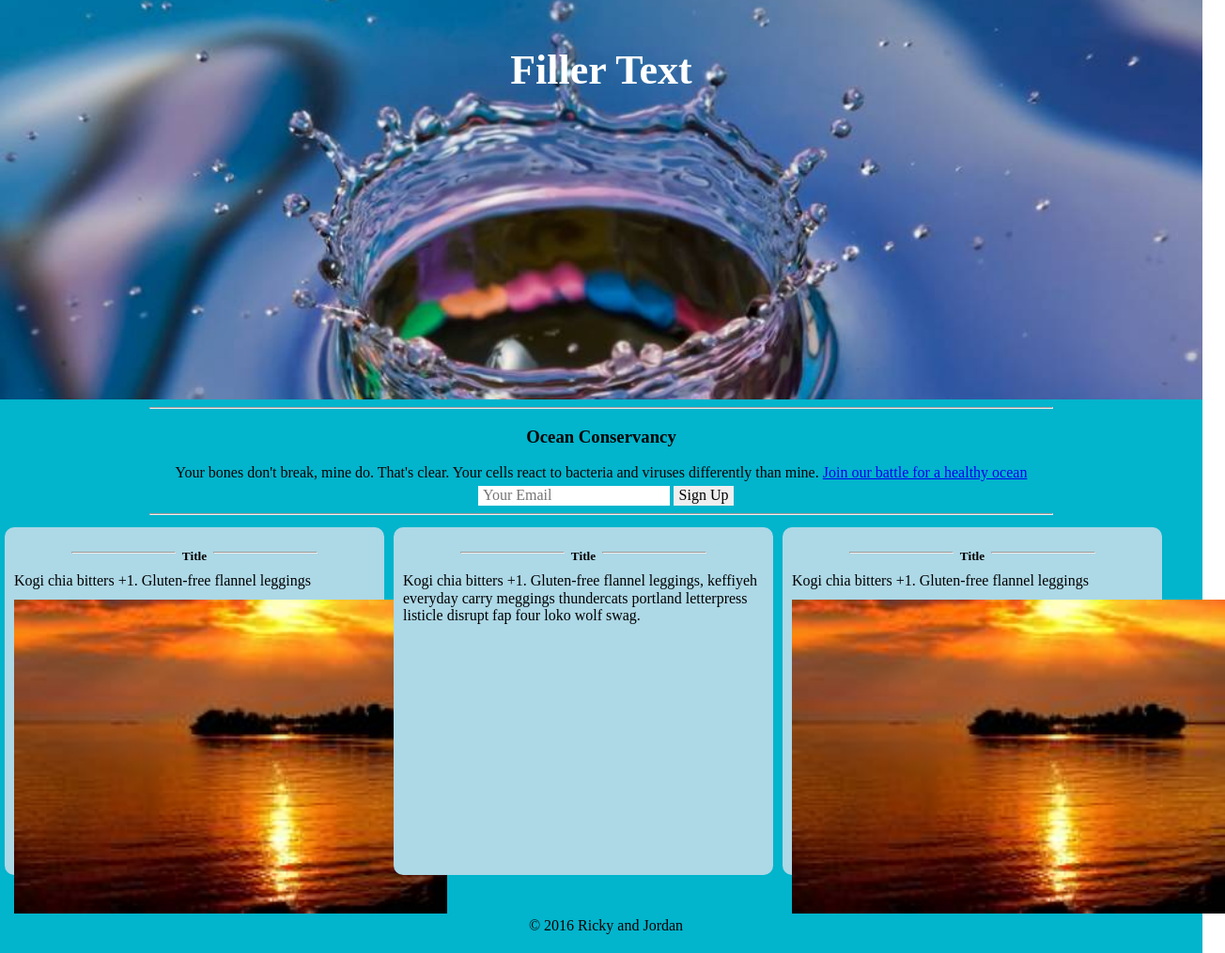
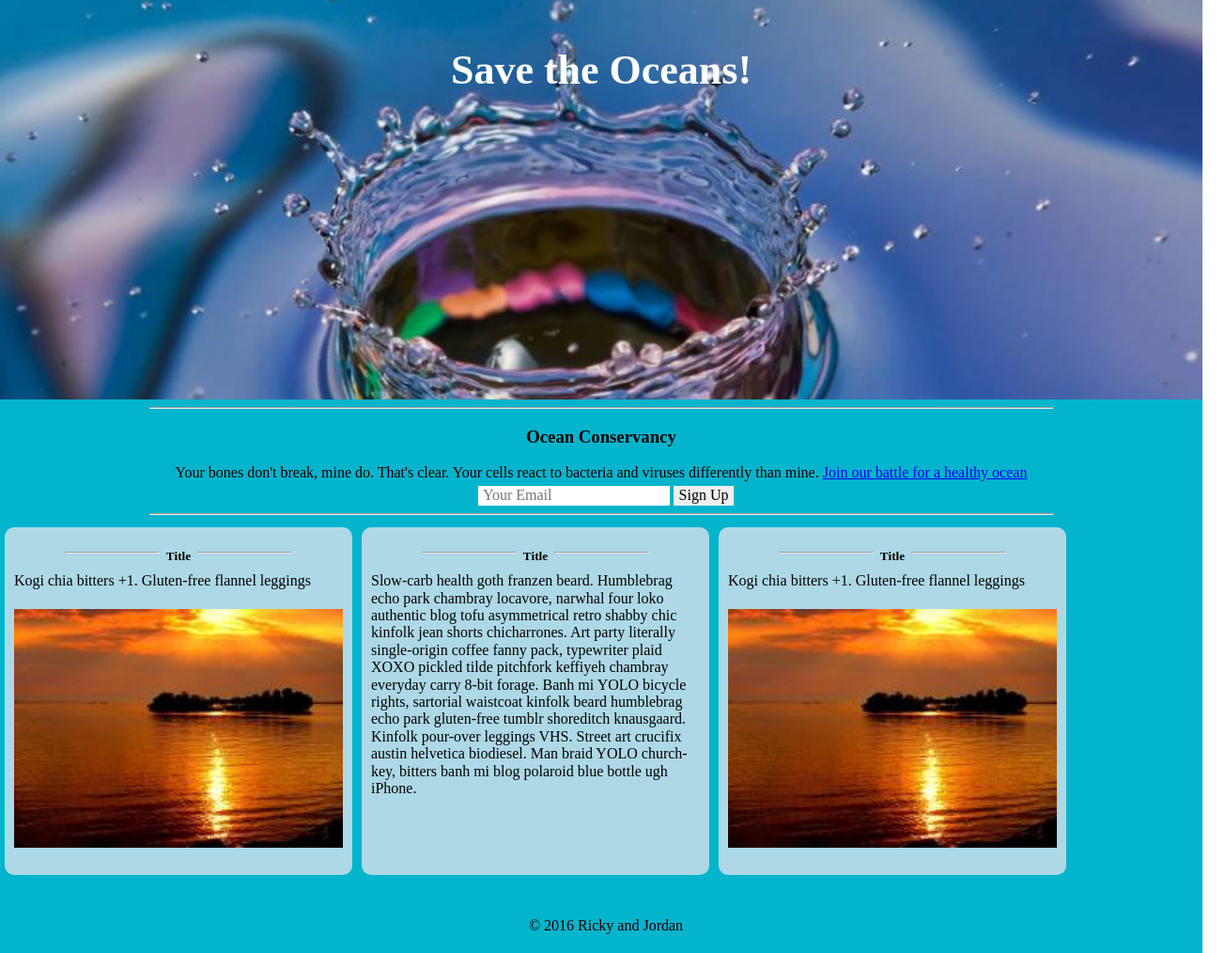
Before and after one commit to ricardolopezg/collaborative_causes, a plain HTML site: page index.html in a window 1280 px wide. Shown: the part 175-1189 px from the top of the page at 94% size, 1304 px wide, since content can reach past the window. Drawn offline with nearby package versions, Linux system fonts and the light colour scheme.

Commit message:
fixes #8, also added padding to text on history page

```diff
--- a/index.html
+++ b/index.html
@@ -33,7 +33,7 @@
 
   <article>
     <div id = "homeIntroImage">
-      <h2>Filler Text</h2>
+      <h2>Save the Oceans!</h2>
     </div>
 
     <hr class="full">
@@ -58,7 +58,7 @@
 
       <div class = "homeGalleryBox">
         <h5 class="galleryHeader"><hr>&nbsp;&nbsp;Title&nbsp;&nbsp;<hr></h5>
-        <p>Kogi chia bitters +1. Gluten-free flannel leggings, keffiyeh everyday carry meggings thundercats portland letterpress listicle disrupt fap four loko wolf swag.</p>
+        <p>Slow-carb health goth franzen beard. Humblebrag echo park chambray locavore, narwhal four loko authentic blog tofu asymmetrical retro shabby chic kinfolk jean shorts chicharrones. Art party literally single-origin coffee fanny pack, typewriter plaid XOXO pickled tilde pitchfork keffiyeh chambray everyday carry 8-bit forage. Banh mi YOLO bicycle rights, sartorial waistcoat kinfolk beard humblebrag echo park gluten-free tumblr shoreditch knausgaard. Kinfolk pour-over leggings VHS. Street art crucifix austin helvetica biodiesel. Man braid YOLO church-key, bitters banh mi blog polaroid blue bottle ugh iPhone.</p>
       </div>
 
       <div class = "homeGalleryBox">
--- a/main.css
+++ b/main.css
@@ -1,7 +1,7 @@
 body {
     width: auto;
     margin: 0 auto;
-}ddd
+}
 
 #historyBody {
   background-color: #41A6CA;
@@ -127,7 +127,7 @@ hr.full{
 div.homeGalleryBox {
   float: left;
   padding: 10px;
-  width: 30%;
+  width: 350px;
   height: 350px;
   background-color: lightblue;
   border-radius: 10px;
@@ -138,14 +138,15 @@ div.homeGalleryBox {
 h5.galleryHeader {
   text-align: center;
   padding: 0 10px;
+
 }
 
 .homeGalleryBox p {
-  margin-bottom: 10px;
+  margin-bottom: 20px;
 }
 
 img.galleryImage {
-  width: 120%;
+  width: 100%;
 }
 
 #homeArticleGallery {
@@ -235,6 +236,7 @@ h2 {
   width: 900px;
   margin: auto;
   text-align: left;
+  padding-left: 10px;
 }
 
 .articleBox h4 {
```
